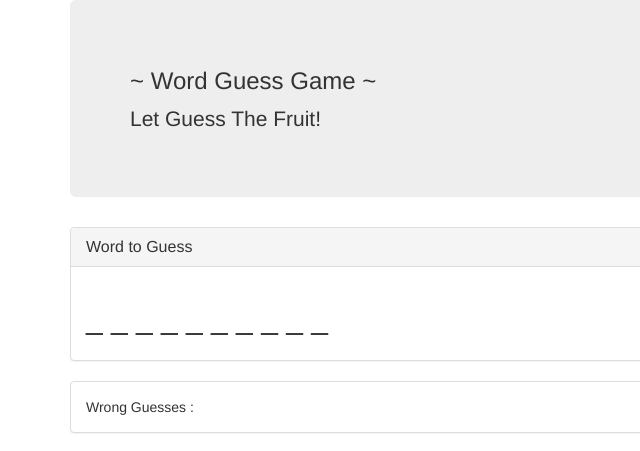
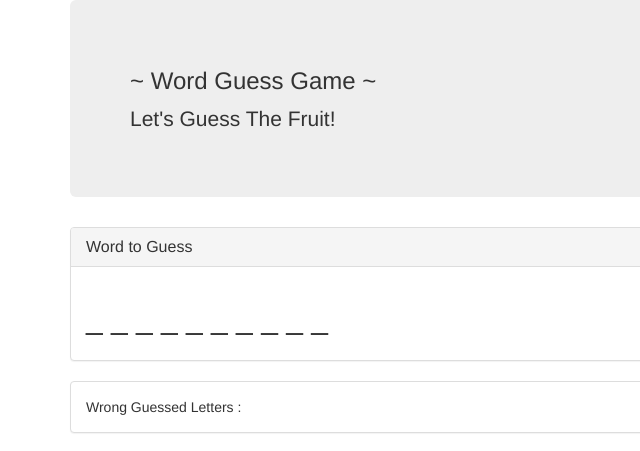
Before and after one commit to mihrimahk/Word-Guess-Game, a plain HTML site: page index.html in a window 1280 px wide. Shown: the top 451 px of the page, 0-640 px from the left. Drawn offline with nearby package versions, Linux system fonts and the light colour scheme.

Commit message:
typo fix

```diff
--- a/index.html
+++ b/index.html
@@ -10,7 +10,7 @@
     <div class = "container">
             <div class = "jumbotron">
                         <h3> ~ Word Guess Game ~ </h3>
-                        <p>Let Guess The Fruit!</p>
+                        <p>Let's Guess The Fruit!</p>
                         <p id="restart"></p>
             </div>
             <div class="panel panel-default">
@@ -22,7 +22,7 @@
                     </div>
             </div>
             <div class="panel panel-default">
-                    <div class="panel-body">Wrong Guesses : <span id = "wrongGuesses"></span></div>
+                    <div class="panel-body">Wrong Guessed Letters : <span id = "wrongGuesses"></span></div>
             </div>
             <div class="panel panel-default">
                     <div class="panel-body">Guesses Left : <span id = "guessesLeft">9</span></div>
```
Also changed, not shown: 1 other file.
